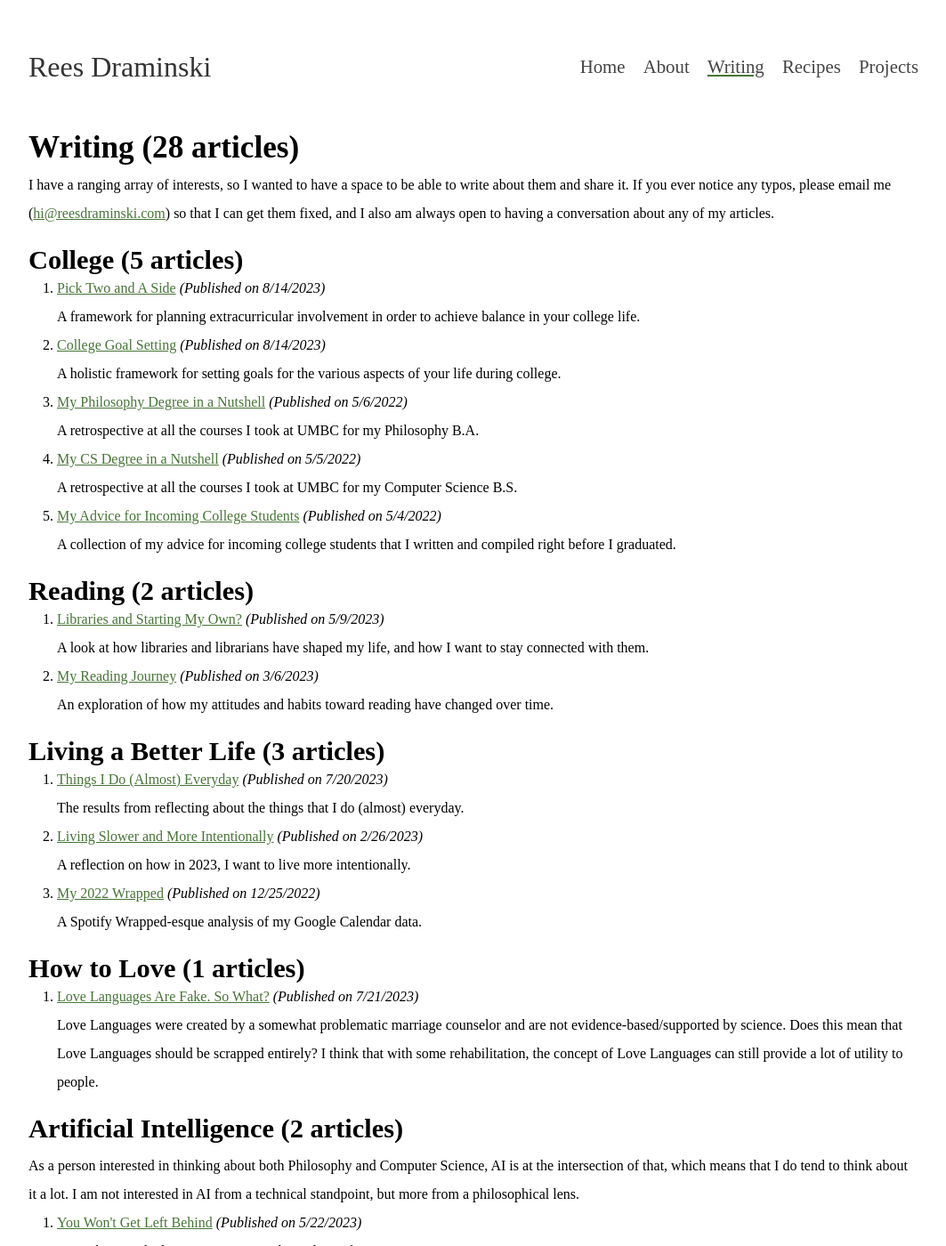
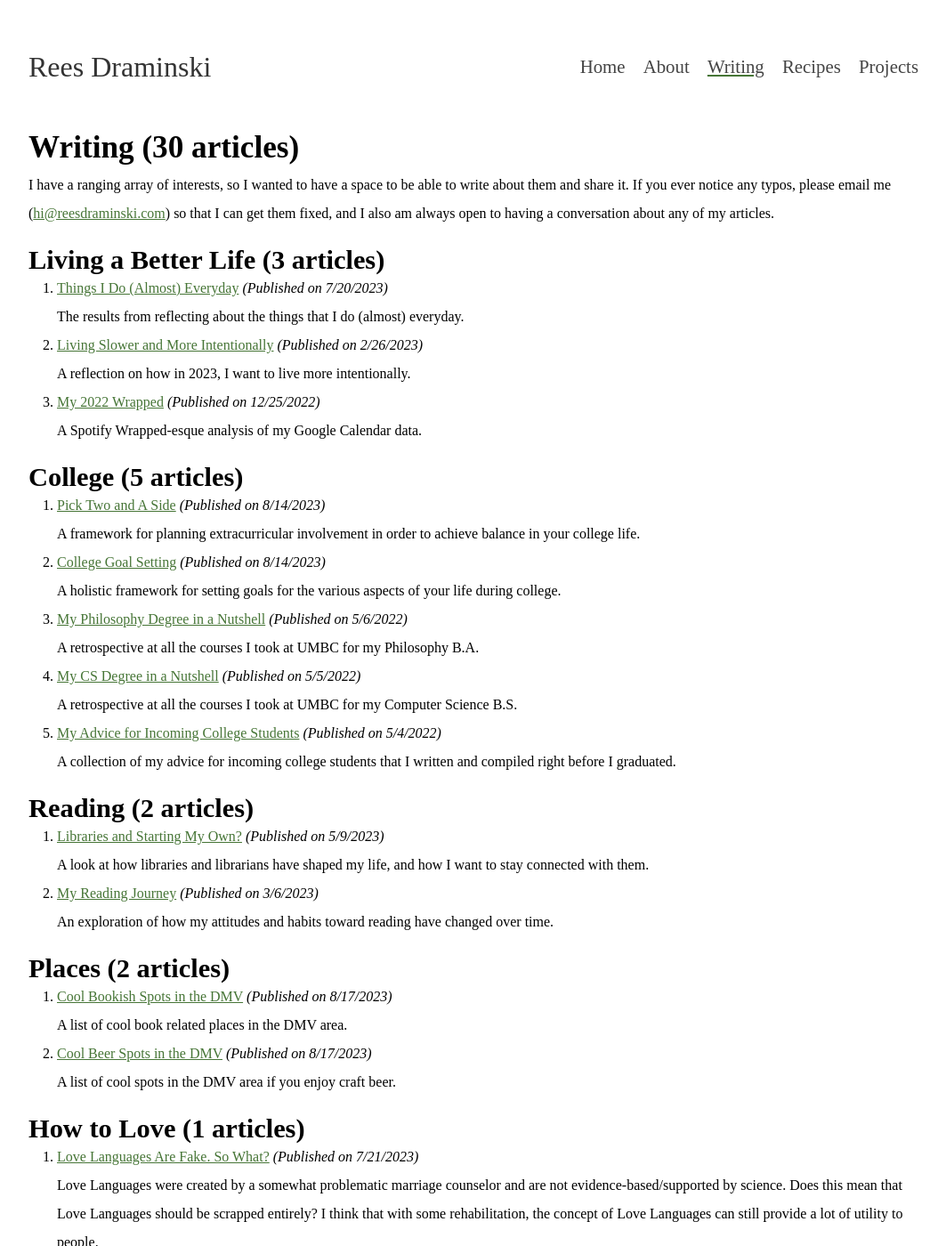
Before and after one commit to reeshuffled/reeshuffled.github.io, a Jekyll site: the page built from writing.html, in a window 1280 px wide and 1400 px high. Shown: the whole window at 89% size, without its empty margins (108-1171 px from the left). Built offline with Jekyll 4.4.1, drawn with Linux system fonts in a browser that asks for light colours; some of the changed lines change nothing that is shown.

Commit message:
add places articles

```diff
--- /dev/null
+++ b/_posts/2023-08-17-Cool-Beer-Spots-In-The-DMV.md
@@ -0,0 +1,48 @@
+---
+layout: writing
+title: "Cool Beer Spots in the DMV"
+categories: Writing
+tags: Places
+permalink: /writing/dmv-beer-spots
+description: "A list of cool spots in the DMV area if you enjoy craft beer."
+---
+
+DC:
+* Aslin (Brewery/Beer Garden)
+    * More inventive IPAs, but nice location
+* Lost & Found (Dive Bar)
+    * Smaller selection, but have local taps and $3 4oz tasters
+* Red Bear Brewing Company (Brewery)
+    * Awesome taproom with good variety of brews with good eats as well
+* Wundergarten (Beer Garden)
+    * Variety of German brews and also a lot of various cans, nice location, but more of a stop along a crawl rather than just a destination
+* ChurchKey (Beer Bar)
+    * Great selection of IPAs and you can buy singles and pick them up at the bar
+    * Not a lot of fruited sours, very similar beer programs for any other Greg Engert place
+* Franklin Hall (Beer Hall)
+    * Nice variety of beer
+    * Has pool tables and a lot of TVs for watching sports
+
+MD:
+* Neo Pizza & Taphouse (Restaurant)
+    * Serve-yourself-taps with a menu that usually leans to local breweries with a good food menu
+* White Oak Tavern (Restaurant)
+    * A huge beer menu that gets great beers from far and wide with great food
+    * Has flights and take-out cans
+* HoCo Brew Hive (Restaurant/Beer Hall)
+    * Can do flights and have a good selection of craft beers with good food but the food can get pricey also is kind of not near much of anything
+* Burley Oak Brewing (Brewery)
+    * Brewery with inventive Sours and IPAs
+    * No food, but can bring your own
+* Owen's Tavern/Owen's Ordinary (Beer Bar)
+    * Nice selection of beer, but not lot of fruited sours, very similar beer programs for any other Greg Engert place
+
+VA:
+* Bronson Bierhall (Beer Hall)
+    * Can be expensive, but lots of German import beers, and can get 1L goblets of some beers
+* Ballston Local (Restaurant/Bar)
+    * Have a solid house tap list that is nice during happy hour, but the Rotating Taps always has great IPAs and Sours from local and/or renowned breweries
+* Quincy Hall (Bar)
+    * Good selection of local beers and fun space with games
+* Lost Dog Cafe (Restaurant/Bar)
+    * Nice tap and dine-in/take-out can selection with a huge food menu as well
--- /dev/null
+++ b/_posts/2023-08-17-Cool-Bookish-Spots-in-the-DMV.md
@@ -0,0 +1,29 @@
+---
+layout: writing
+categories: Writing
+tags: Places
+title: "Cool Bookish Spots in the DMV"
+permalink: /writing/dmv-bookish-spots
+description: A list of cool book related places in the DMV area.
+---
+
+DC:
+* Kramer’s - DC
+    * Amazing indie bookstore with a really good attached cafe/restaurant called Afterwords
+* Capitol Hill Books - DC
+    * Fun used bookstore that has some pretty cool merch as well
+
+Maryland:
+* Second Story Books Warehouse - Rockville, MD
+    * A warehouse of used books tucked away in a warehouse park in Rockville that has used and antique books.
+    * Vaguely Metro-accessible
+    * Their flagship store is in DC
+* Second Edition Books - Columbia, MD
+    * A local used bookstore that has CDs, DVDs, and more. They have a good variety of genres.
+
+Virginia:
+* Unique Merrifield - Vienna, VA
+    * A thrift store with a surprising good YA book selection.
+    * Lots of religious and business books as well, not many academic books.
+* The Company of Books - Alexandria, VA
+    * Local, woman-owned smaller used bookstore.
--- a/writing.html
+++ b/writing.html
@@ -2,9 +2,10 @@
 title: Writing
 permalink: /writing/
 writing_tags:
+    - name: "Living a Better Life"
     - name: College
     - name: Reading
-    - name: "Living a Better Life"
+    - name: Places
     - name: "How to Love"
     - name: "Artificial Intelligence"
       description: "As a person interested in thinking about both Philosophy and Computer Science, AI is at the intersection of that, which means that I do tend to think about it a lot. I am not interested in AI from a technical standpoint, but more from a philosophical lens."
```
Also changed, not shown: 1 other file.
